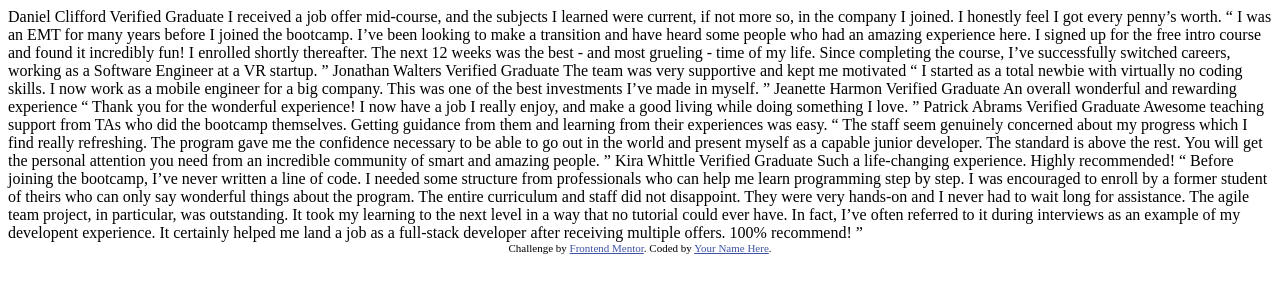
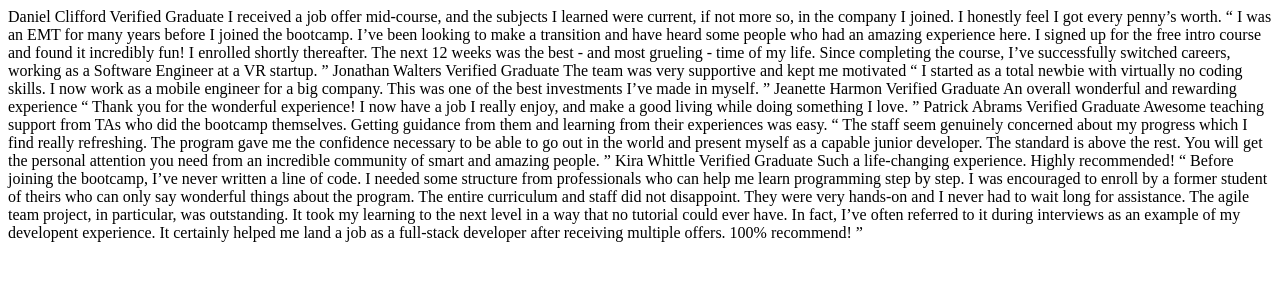
Before and after one commit to tommythetechie/Testimonials-Grid, a plain HTML site: page index.html in a window 1280 px wide. Drawn offline with Linux system fonts and the light colour scheme.

Commit message:
getting started
getting started

```diff
--- a/index.html
+++ b/index.html
@@ -7,12 +7,8 @@
   <link rel="icon" type="image/png" sizes="32x32" href="./images/favicon-32x32.png">
 
   <title>Frontend Mentor | [Challenge Name Here]</title>
+  <link rel="stylesheet" href="style.css">
 
-  <!-- Feel free to remove these styles or customise in your own stylesheet 👍 -->
-  <style>
-    .attribution { font-size: 11px; text-align: center; }
-    .attribution a { color: hsl(228, 45%, 44%); }
-  </style>
 </head>
 <body>
   Daniel Clifford
@@ -68,9 +64,6 @@
   experience. It certainly helped me land a job as a full-stack developer after receiving multiple offers.
   100% recommend! ”
 
-  <div class="attribution">
-    Challenge by <a href="https://www.frontendmentor.io?ref=challenge" target="_blank">Frontend Mentor</a>.
-    Coded by <a href="#">Your Name Here</a>.
-  </div>
+
 </body>
 </html>
--- /dev/null
+++ b/style.css
@@ -0,0 +1,20 @@
+@charset "utf-8";
+/* CSS Document */
+html {
+  box-sizing: border-box;
+
+}
+*, *:before, *:after {
+  box-sizing: inherit;
+}
+
+
+
+
+
+
+@media screen and (min-width: 1440px) {
+
+
+
+}
```
